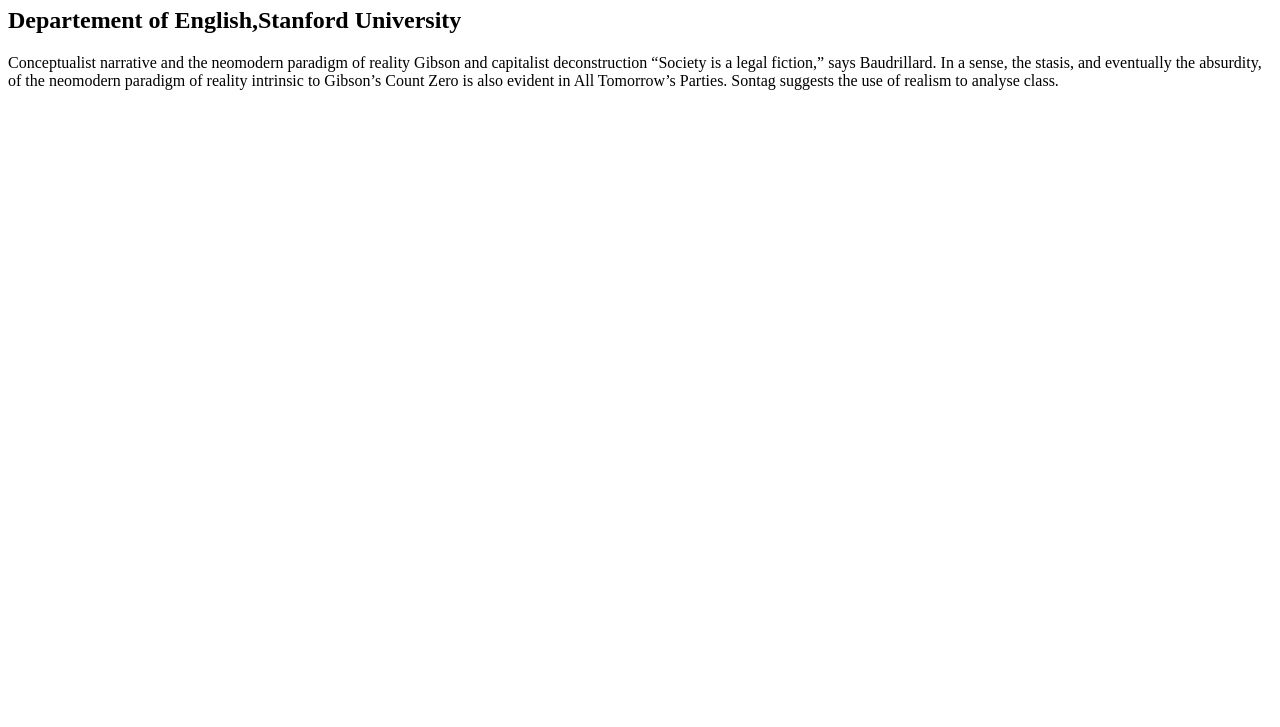
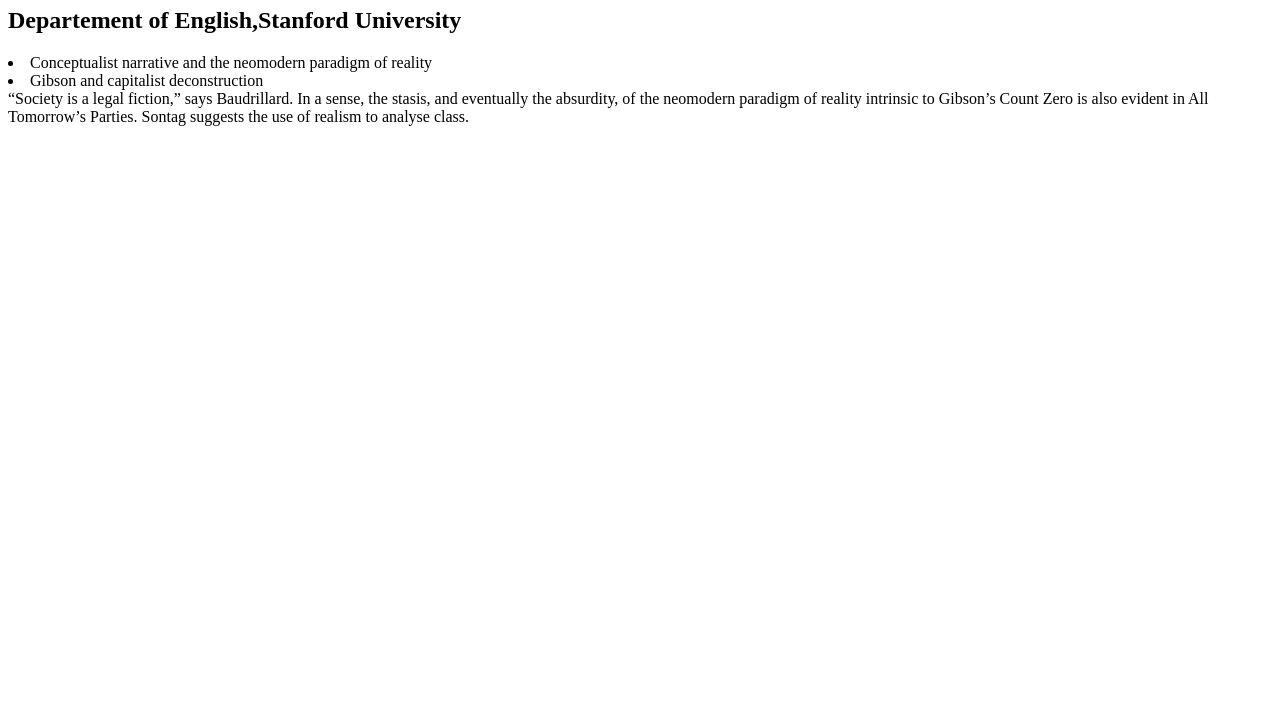
Before and after one commit to BoglarkaNagy/exercise13, a plain HTML site: page index.html in a window 1280 px wide. Shown: the part 73-800 px from the top of the page. Drawn offline with Linux system fonts and the light colour scheme.

Commit message:
I added list elements

```diff
--- a/index.html
+++ b/index.html
@@ -11,6 +11,13 @@
 
         <h2> Departement of English,Stanford University </h2>
 
-        Conceptualist narrative and the neomodern paradigm of reality Gibson and capitalist deconstruction “Society is a legal fiction,” says Baudrillard. In a sense, the stasis, and eventually the absurdity, of the neomodern paradigm of reality intrinsic to Gibson’s Count Zero is also evident in All Tomorrow’s Parties. Sontag suggests the use of realism to analyse class.
+        <li>
+            Conceptualist narrative and the neomodern paradigm of reality
+            </li>
+        <li>
+        Gibson and capitalist deconstruction
+        </li>
+
+        “Society is a legal fiction,” says Baudrillard. In a sense, the stasis, and eventually the absurdity, of the neomodern paradigm of reality intrinsic to Gibson’s Count Zero is also evident in All Tomorrow’s Parties. Sontag suggests the use of realism to analyse class.
 </body>
 </html>
```
